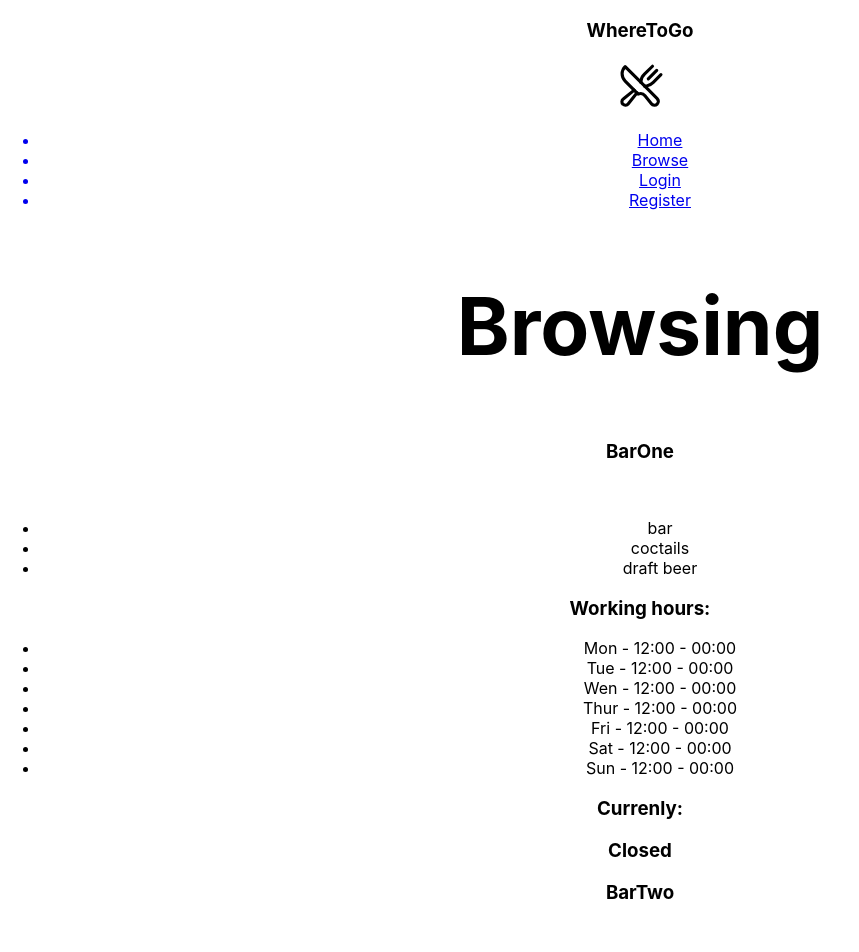
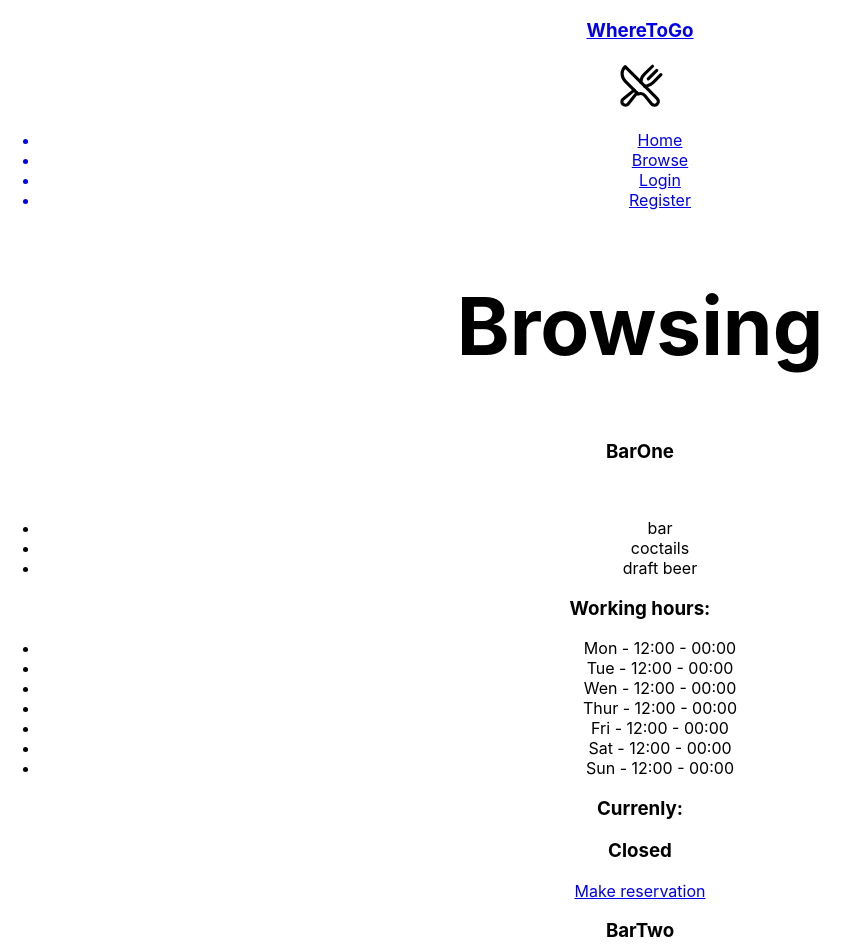
Before and after one commit to milen-mladenov/project_where_to_go, a React (Create React App) app: page /browse in a window 1280 px wide. Shown: the top 952 px of the page, without its empty margins (0-859 px from the left). Built offline with nearby package versions, Linux system fonts and the light colour scheme.

Commit message:
added id routes to prepare for reservations

```diff
--- a/public/index.html
+++ b/public/index.html
@@ -1,43 +1,21 @@
 <!DOCTYPE html>
 <html lang="en">
+
 <head>
   <meta charset="utf-8" />
   <link rel="icon" href="%PUBLIC_URL%/favicon.ico" />
   <meta name="viewport" content="width=device-width, initial-scale=1" />
   <meta name="theme-color" content="#000000" />
-    <meta
-      name="description"
-      content="Web site created using create-react-app"
-    />
+  <meta name="description" content="Web site created using create-react-app" />
   <link rel="apple-touch-icon" href="%PUBLIC_URL%/logo192.png" />
-    <!--
-      manifest.json provides metadata used when your web app is installed on a
-      user's mobile device or desktop. See https://developers.google.com/web/fundamentals/web-app-manifest/
-    -->
   <link rel="manifest" href="%PUBLIC_URL%/manifest.json" />
-    <!--
-      Notice the use of %PUBLIC_URL% in the tags above.
-      It will be replaced with the URL of the `public` folder during the build.
-      Only files inside the `public` folder can be referenced from the HTML.
+  <title>WhereToGo</title>
+</head>
 
-      Unlike "/favicon.ico" or "favicon.ico", "%PUBLIC_URL%/favicon.ico" will
-      work correctly both with client-side routing and a non-root public URL.
-      Learn how to configure a non-root public URL by running `npm run build`.
-    -->
-    <title>React App</title>
-  </head>
 <body>
   <noscript>You need to enable JavaScript to run this app.</noscript>
   <div id="root"></div>
-    <!--
-      This HTML file is a template.
-      If you open it directly in the browser, you will see an empty page.
 
-      You can add webfonts, meta tags, or analytics to this file.
-      The build step will place the bundled scripts into the <body> tag.
+</body>
 
-      To begin the development, run `npm start` or `yarn start`.
-      To create a production bundle, use `npm run build` or `yarn build`.
-    -->
-  </body>
 </html>
--- a/src/App.js
+++ b/src/App.js
@@ -24,7 +24,7 @@ function App() {
           <Route path='/browse' element={<BrowsingPage />} />
           <Route path='/profile' element={<UserProfilePage />} />
           <Route path='/business' element={<BusinessPage />} />
-          <Route path='/reservations' element={<ReservationsPage />} />
+          <Route path='/reservations/:id' element={<ReservationsPage />} />
         </Routes>
       </main>
       <Footer />
--- a/src/components/browsingPage/BrowsingPage.js
+++ b/src/components/browsingPage/BrowsingPage.js
@@ -6,7 +6,7 @@ export const BrowsingPage = () => {
         <section>
 
             <h1>Browsing</h1>
-            {establishments.map(est => <Establishment key={est.name} est={est} />)}
+            {establishments.map(est => <Establishment key={est.id} est={est} id={est.id} />)}
         </section>
     )
 }
--- a/src/components/browsingPage/establishment/Establishment.js
+++ b/src/components/browsingPage/establishment/Establishment.js
@@ -1,5 +1,6 @@
 import styles from './Establishment.module.css'
-export const Establishment = ({ est }) => {
+import { Link } from 'react-router-dom';
+export const Establishment = ({ est,id }) => {
     const status = false;
     // add calculation to check if the current status is open or closed based on the working hours and current time
 
@@ -27,6 +28,7 @@ export const Establishment = ({ est }) => {
                     }
                 </h3>
             </div>
+            <Link to={`/reservations/${id}`}>Make reservation</Link>
         </article>
     )
 }
--- a/src/components/header/Header.js
+++ b/src/components/header/Header.js
@@ -7,10 +7,12 @@ export const Header = () => {
 
     return (
         <header>
-            <div className={styles.logo_section}>
-                <h3>WhereToGo</h3>
-                <img className={styles.logo} src={logo} />
-            </div>
+            <Link to="/">
+                <div className={styles.logo_section}>
+                    <h3 className={styles.name}>WhereToGo</h3>
+                    <img className={styles.logo} src={logo} />
+                </div>
+            </Link>
             <nav className={styles.navigation}>
                 <ul>
                     <Link to="/"><li>Home</li></Link>
--- a/src/components/utility/establishments.json
+++ b/src/components/utility/establishments.json
@@ -1,5 +1,6 @@
 [
     {
+        "id": 1,
         "name": "BarOne",
         "img": "",
         "types": [
@@ -46,6 +47,7 @@
         ]
     },
     {
+        "id": 2,
         "name": "BarTwo",
         "img": "",
         "types": [
@@ -92,6 +94,7 @@
         ]
     },
     {
+        "id": 3,
         "name": "BarThree",
         "img": "",
         "types": [
@@ -139,6 +142,7 @@
         ]
     },
     {
+        "id": 4,
         "name": "RestaurantOne",
         "img": "",
         "types": [
@@ -185,6 +189,7 @@
         ]
     },
     {
+        "id": 5,
         "name": "RestaurantTwo",
         "img": "",
         "types": [
@@ -231,6 +236,7 @@
         ]
     },
     {
+        "id": 6,
         "name": "RestaurantThree",
         "img": "",
         "types": [
```
Lines whose indentation alone changed are shown as unchanged.
